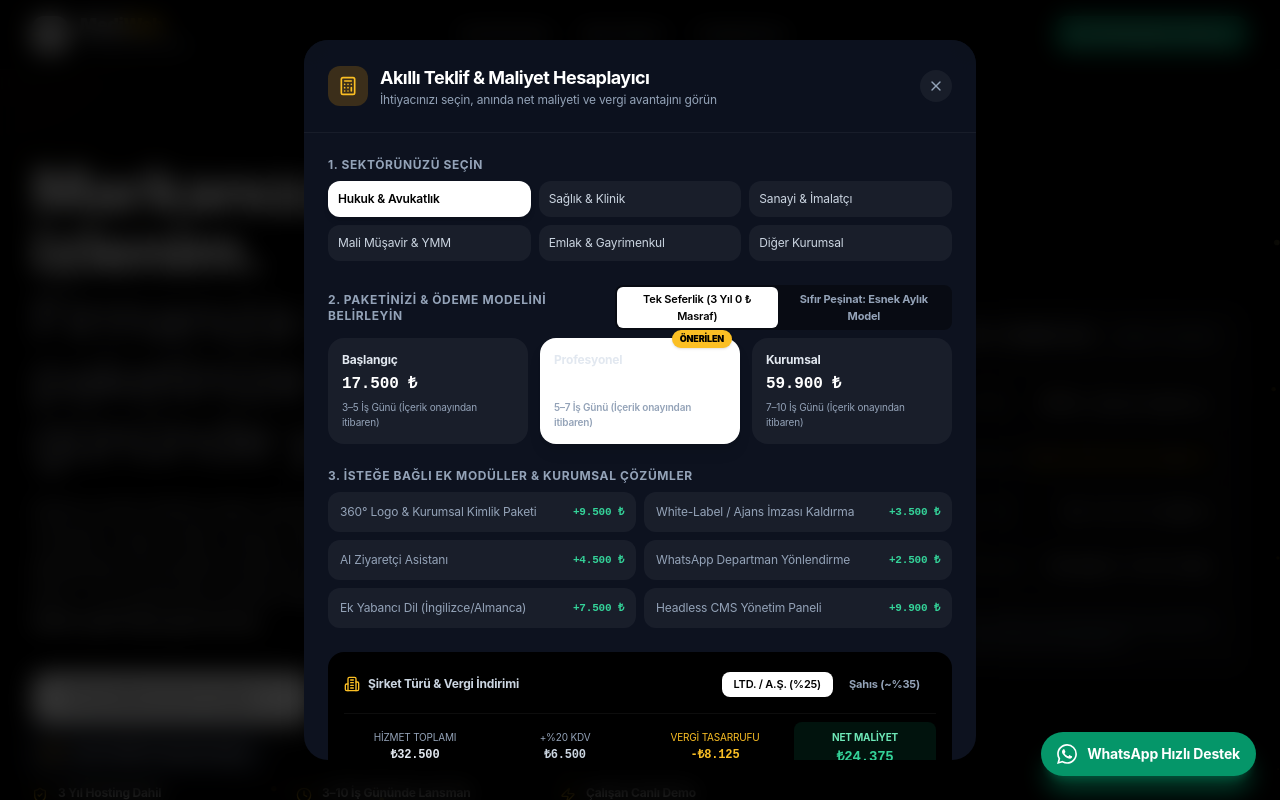
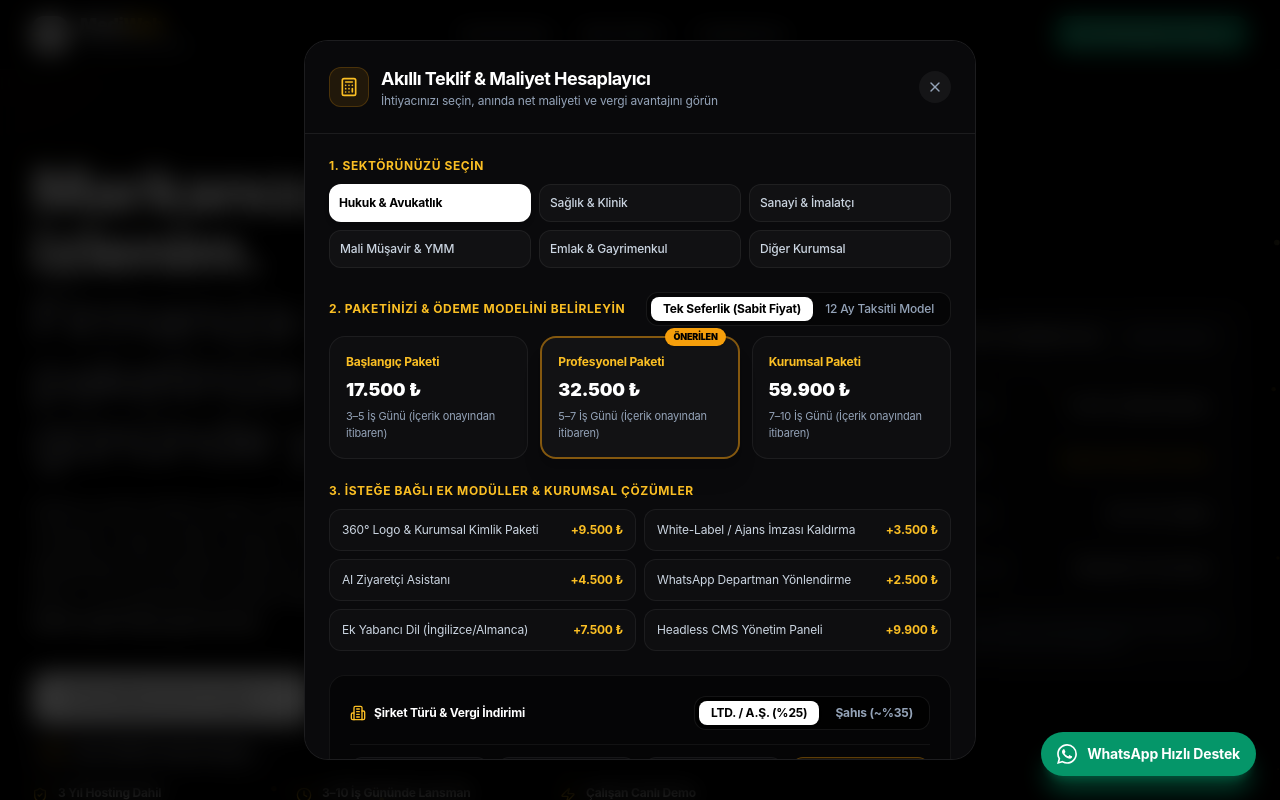
Before and after one commit to halilumutyalcin/landing, a Next.js app: page / in a window 1280 px wide. Both pictures are taken after a click on the button "Hızlı Teklif & Vergi Hesapla". Shown: the top 800 px of the page. Built offline with nearby package versions, Linux system fonts and the light colour scheme.

Commit message:
fix(ui): align engineering standards and proposal modal typography and colors

```diff
--- a/src/app/page.tsx
+++ b/src/app/page.tsx
@@ -58,7 +58,7 @@ export default function HomePage() {
       {/* Sabit Hızlı Teklif Hesaplayıcı Butonu */}
       <button
         onClick={() => setIsProposalModalOpen(true)}
-        className="fixed bottom-6 left-6 z-40 px-4 py-3 rounded-xl bg-[#161B26] hover:bg-[#1E2536] text-white shadow-xl flex items-center gap-2.5 text-xs sm:text-sm font-semibold transition-all hover:scale-105"
+        className="fixed bottom-6 left-6 z-40 px-4 py-3 rounded-xl bg-[#0A0A0C] hover:bg-[#141416] border border-white/[0.08] text-white shadow-2xl flex items-center gap-2.5 text-xs sm:text-sm font-semibold transition-all hover:scale-105"
       >
         <div className="w-6 h-6 rounded-lg bg-amber-500/15 text-amber-400 flex items-center justify-center">
           <Calculator className="w-3.5 h-3.5" />
--- a/src/components/home/HeroSection.tsx
+++ b/src/components/home/HeroSection.tsx
@@ -74,33 +74,33 @@ export const HeroSection: React.FC = () => {
           {/* Right Column: Corporate Engineering Standards Card */}
           <div className="hidden lg:block lg:col-span-4">
             <div className="bg-[#0A0A0C] border border-white/[0.08] rounded-2xl p-6 space-y-5 shadow-2xl relative">
-              <div className="flex items-center justify-between pb-4 border-b border-white/5">
+              <div className="flex items-center justify-between pb-4 border-b border-white/[0.08]">
                 <div className="flex items-center gap-2">
                   <div className="w-2.5 h-2.5 rounded-full bg-amber-400" />
-                  <span className="text-xs font-mono font-bold text-white uppercase tracking-wider">
+                  <span className="text-xs font-bold text-white uppercase tracking-wider">
                     Mühendislik Standartları
                   </span>
                 </div>
-                <span className="text-[10px] font-mono px-2 py-0.5 rounded bg-white/5 text-slate-400">
+                <span className="text-[11px] font-medium px-2.5 py-0.5 rounded-md bg-white/[0.04] border border-white/5 text-slate-400">
                   Pendik / İstanbul
                 </span>
               </div>
 
-              <div className="space-y-3 font-mono text-xs">
+              <div className="space-y-3 text-xs">
                 <div className="flex items-center justify-between p-3 rounded-xl bg-black/50 border border-white/5">
-                  <span className="text-slate-400">Lighthouse Skoru</span>
+                  <span className="text-slate-400 font-medium">Lighthouse Skoru</span>
                   <span className="text-white font-bold">90–95+ (Statik Sayfalar)</span>
                 </div>
                 <div className="flex items-center justify-between p-3 rounded-xl bg-black/50 border border-white/5">
-                  <span className="text-slate-400">İçerik Yaklaşımı</span>
+                  <span className="text-slate-400 font-medium">İçerik Yaklaşımı</span>
                   <span className="text-amber-400 font-bold">Meslek Kurallarına Duyarlı</span>
                 </div>
                 <div className="flex items-center justify-between p-3 rounded-xl bg-black/50 border border-white/5">
-                  <span className="text-slate-400">Barındırma &amp; SSL</span>
+                  <span className="text-slate-400 font-medium">Barındırma &amp; SSL</span>
                   <span className="text-white font-bold">İlk 3 Yıl 0 ₺ (Dahil)</span>
                 </div>
                 <div className="flex items-center justify-between p-3 rounded-xl bg-black/50 border border-white/5">
-                  <span className="text-slate-400">Teslimat Güvencesi</span>
+                  <span className="text-slate-400 font-medium">Teslimat Güvencesi</span>
                   <span className="text-white font-bold">Sözleşmeli 3–10 İş Günü</span>
                 </div>
               </div>
--- a/src/components/home/ProposalModal.tsx
+++ b/src/components/home/ProposalModal.tsx
@@ -88,23 +88,23 @@ Detayları görüşüp yayına almak için bilgi alabilir miyim?`;
         role="dialog"
         aria-modal="true"
         aria-labelledby="proposal-modal-title"
-        className="bg-[#0D121F] rounded-3xl w-full max-w-2xl max-h-[90vh] overflow-y-auto shadow-2xl relative"
+        className="bg-[#0A0A0C] border border-white/[0.08] rounded-3xl w-full max-w-2xl max-h-[90vh] overflow-y-auto shadow-2xl relative"
       >
         {/* Header */}
-        <div className="p-6 border-b border-white/5 flex items-center justify-between sticky top-0 bg-[#0D121F]/90 backdrop-blur-md z-10">
+        <div className="p-6 border-b border-white/[0.08] flex items-center justify-between sticky top-0 bg-[#0A0A0C]/95 backdrop-blur-md z-10">
           <div className="flex items-center gap-3">
-            <div className="w-10 h-10 rounded-xl bg-amber-500/20 text-amber-400 flex items-center justify-center">
+            <div className="w-10 h-10 rounded-xl bg-amber-500/10 border border-amber-500/20 text-amber-400 flex items-center justify-center">
               <Calculator className="w-5 h-5" />
             </div>
             <div>
-              <h3 id="proposal-modal-title" className="text-lg font-bold text-white">Akıllı Teklif & Maliyet Hesaplayıcı</h3>
+              <h3 id="proposal-modal-title" className="text-lg font-bold text-white">Akıllı Teklif &amp; Maliyet Hesaplayıcı</h3>
               <p className="text-xs text-slate-400">İhtiyacınızı seçin, anında net maliyeti ve vergi avantajını görün</p>
             </div>
           </div>
           <button
             onClick={onClose}
             aria-label="Hesaplayıcıyı Kapat"
-            className="w-8 h-8 rounded-full bg-white/5 hover:bg-white/10 text-slate-400 hover:text-white flex items-center justify-center transition-colors focus:outline-none focus-visible:ring-2 focus-visible:ring-blue-500"
+            className="w-8 h-8 rounded-full bg-white/5 hover:bg-white/10 text-slate-400 hover:text-white flex items-center justify-center transition-colors focus:outline-none focus-visible:ring-2 focus-visible:ring-amber-500"
           >
             <X className="w-4 h-4" />
           </button>
@@ -114,7 +114,7 @@ Detayları görüşüp yayına almak için bilgi alabilir miyim?`;
         <div className="p-6 space-y-6">
           {/* 1. Sector Choice */}
           <div>
-            <label className="text-xs font-bold uppercase tracking-wider text-slate-400 mb-2 block">
+            <label className="text-xs font-bold uppercase tracking-wider text-amber-400 mb-2.5 block">
               1. Sektörünüzü Seçin
             </label>
             <div className="grid grid-cols-2 sm:grid-cols-3 gap-2">
@@ -131,8 +131,8 @@ Detayları görüşüp yayına almak için bilgi alabilir miyim?`;
                   onClick={() => setSelectedSector(sec)}
                   className={`p-2.5 rounded-xl text-left text-xs transition-all ${
                     selectedSector === sec
-                      ? 'bg-white text-black font-semibold shadow-md'
-                      : 'bg-white/5 text-slate-300 hover:bg-white/10'
+                      ? 'bg-white text-black font-bold shadow-md'
+                      : 'bg-white/[0.03] border border-white/[0.06] text-slate-300 hover:bg-white/[0.08] hover:text-white font-medium'
                   }`}
                 >
                   {sec}
@@ -143,26 +143,26 @@ Detayları görüşüp yayına almak için bilgi alabilir miyim?`;
 
           {/* 2. Package Choice & Billing Model */}
           <div>
-            <div className="flex flex-col sm:flex-row sm:items-center justify-between gap-2 mb-2">
-              <label className="text-xs font-bold uppercase tracking-wider text-slate-400">
-                2. Paketinizi & Ödeme Modelini Belirleyin
+            <div className="flex flex-col sm:flex-row sm:items-center justify-between gap-2 mb-2.5">
+              <label className="text-xs font-bold uppercase tracking-wider text-amber-400">
+                2. Paketinizi &amp; Ödeme Modelini Belirleyin
               </label>
-              <div className="inline-flex items-center p-0.5 rounded-lg bg-black/40 text-[11px]">
+              <div className="inline-flex items-center p-1 rounded-xl bg-black/50 border border-white/[0.08] text-xs">
                 <button
                   onClick={() => setBillingModel('onetime')}
-                  className={`px-2.5 py-1 rounded-md font-bold transition-all ${
-                    billingModel === 'onetime' ? 'bg-white text-black font-semibold' : 'text-slate-400'
+                  className={`px-3 py-1 rounded-lg text-xs font-bold transition-all ${
+                    billingModel === 'onetime' ? 'bg-white text-black font-bold shadow-sm' : 'text-slate-400 hover:text-white font-medium'
                   }`}
                 >
-                  Tek Seferlik (3 Yıl 0 ₺ Masraf)
+                  Tek Seferlik (Sabit Fiyat)
                 </button>
                 <button
                   onClick={() => setBillingModel('waas')}
-                  className={`px-2.5 py-1 rounded-md font-bold transition-all ${
-                    billingModel === 'waas' ? 'bg-amber-500 text-black font-bold' : 'text-slate-400'
+                  className={`px-3 py-1 rounded-lg text-xs font-bold transition-all ${
+                    billingModel === 'waas' ? 'bg-amber-500 text-black font-bold shadow-sm' : 'text-slate-400 hover:text-white font-medium'
                   }`}
                 >
-                  Sıfır Peşinat: Esnek Aylık Model
+                  12 Ay Taksitli Model
                 </button>
               </div>
             </div>
@@ -181,20 +181,20 @@ Detayları görüşüp yayına almak için bilgi alabilir miyim?`;
                   <button
                     key={p.id}
                     onClick={() => setSelectedPackage(p.id)}
-                    className={`p-3.5 rounded-2xl text-left transition-all relative ${
+                    className={`p-4 rounded-2xl text-left transition-all relative ${
                       isSelected
-                        ? 'bg-white text-black font-semibold shadow-lg'
-                        : 'bg-white/5 text-slate-300 hover:bg-white/10'
+                        ? 'bg-[#121214] border-2 border-amber-500/50 shadow-xl text-white'
+                        : 'bg-white/[0.02] border border-white/[0.06] text-slate-300 hover:border-white/20 hover:bg-white/[0.04]'
                     }`}
                   >
                     {p.isPopular && (
-                      <span className="absolute -top-2 right-2 px-2 py-0.5 rounded-full bg-amber-400 text-[9px] font-black uppercase text-black shadow">
+                      <span className="absolute -top-2.5 right-3 px-2 py-0.5 rounded-full bg-amber-500 text-[9px] font-black uppercase text-black shadow">
                         Önerilen
                       </span>
                     )}
-                    <div className="text-xs font-bold text-slate-200">{p.name}</div>
-                    <div className="text-base font-black text-white font-mono mt-1">{priceLabel}</div>
-                    <div className="text-[10px] text-slate-400 mt-1">{subLabel}</div>
+                    <div className="text-xs font-bold text-amber-400">{p.name} Paketi</div>
+                    <div className="text-lg font-black text-white mt-1.5">{priceLabel}</div>
+                    <div className="text-[11px] text-slate-400 mt-1">{subLabel}</div>
                   </button>
                 );
               })}
@@ -203,8 +203,8 @@ Detayları görüşüp yayına almak için bilgi alabilir miyim?`;
 
           {/* 3. Extras */}
           <div>
-            <label className="text-xs font-bold uppercase tracking-wider text-slate-400 mb-2 block">
-              3. İsteğe Bağlı Ek Modüller & Kurumsal Çözümler
+            <label className="text-xs font-bold uppercase tracking-wider text-amber-400 mb-2.5 block">
+              3. İsteğe Bağlı Ek Modüller &amp; Kurumsal Çözümler
             </label>
             <div className="grid grid-cols-1 sm:grid-cols-2 gap-2">
               {[
@@ -220,14 +220,14 @@ Detayları görüşüp yayına almak için bilgi alabilir miyim?`;
                   <button
                     key={extra.id}
                     onClick={() => toggleExtra(extra.id)}
-                    className={`p-3 rounded-xl flex items-center justify-between text-xs transition-all ${
+                    className={`p-3 rounded-xl border flex items-center justify-between text-xs transition-all ${
                       isChecked
-                        ? 'bg-emerald-600/30 text-white font-semibold'
-                        : 'bg-white/5 text-slate-400 hover:bg-white/10'
+                        ? 'bg-amber-500/10 border-amber-500/40 text-white font-semibold shadow-sm'
+                        : 'bg-white/[0.02] border-white/[0.06] text-slate-300 hover:bg-white/[0.05] hover:text-white'
                     }`}
                   >
                     <span>{extra.label}</span>
-                    <span className="font-mono text-emerald-400 text-[11px] font-bold">{extra.price}</span>
+                    <span className="text-amber-400 text-xs font-bold">{extra.price}</span>
                   </button>
                 );
               })}
@@ -235,25 +235,25 @@ Detayları görüşüp yayına almak için bilgi alabilir miyim?`;
           </div>
 
           {/* 4. Company Tax Saving Simulator - Zero Outer Border */}
-          <div className="p-4 rounded-2xl bg-black">
-            <div className="flex items-center justify-between mb-3">
-              <span className="text-xs font-bold text-slate-300 flex items-center gap-2">
+          <div className="p-4 sm:p-5 rounded-2xl bg-black/50 border border-white/[0.06]">
+            <div className="flex items-center justify-between mb-3.5">
+              <span className="text-xs font-bold text-white flex items-center gap-2">
                 <Building2 className="w-4 h-4 text-amber-400" />
-                Şirket Türü & Vergi İndirimi
+                Şirket Türü &amp; Vergi İndirimi
               </span>
-              <div className="flex items-center gap-1 bg-black/40 p-1 rounded-xl">
+              <div className="flex items-center gap-1 bg-black/80 border border-white/[0.08] p-1 rounded-xl">
                 <button
                   onClick={() => setCompanyType('ltd')}
-                  className={`px-3 py-1 rounded-lg text-[11px] font-bold transition-all ${
-                    companyType === 'ltd' ? 'bg-white text-black font-semibold shadow' : 'text-slate-400 hover:text-white'
+                  className={`px-3 py-1 rounded-lg text-xs font-bold transition-all ${
+                    companyType === 'ltd' ? 'bg-white text-black font-bold shadow' : 'text-slate-400 hover:text-white'
                   }`}
                 >
                   LTD. / A.Ş. (%25)
                 </button>
                 <button
                   onClick={() => setCompanyType('individual')}
-                  className={`px-3 py-1 rounded-lg text-[11px] font-bold transition-all ${
-                    companyType === 'individual' ? 'bg-white text-black font-semibold shadow' : 'text-slate-400 hover:text-white'
+                  className={`px-3 py-1 rounded-lg text-xs font-bold transition-all ${
+                    companyType === 'individual' ? 'bg-white text-black font-bold shadow' : 'text-slate-400 hover:text-white'
                   }`}
                 >
                   Şahıs (~%35)
@@ -262,49 +262,49 @@ Detayları görüşüp yayına almak için bilgi alabilir miyim?`;
             </div>
 
             {/* Calculations Breakdown */}
-            <div className="grid grid-cols-2 sm:grid-cols-4 gap-2 text-center pt-2 border-t border-white/5">
-              <div className="p-2 rounded-lg bg-black/30">
-                <div className="text-[10px] text-slate-400 uppercase">Hizmet Toplamı</div>
-                <div className="text-xs font-mono font-bold text-slate-200 mt-0.5">{formatCurrency(subTotal)}</div>
+            <div className="grid grid-cols-2 sm:grid-cols-4 gap-2 text-center pt-3 border-t border-white/5">
+              <div className="p-2.5 rounded-xl bg-[#0A0A0C] border border-white/5">
+                <div className="text-[10px] text-slate-400 uppercase font-semibold">Hizmet Toplamı</div>
+                <div className="text-xs font-bold text-white mt-1">{formatCurrency(subTotal)}</div>
               </div>
-              <div className="p-2 rounded-lg bg-black/30">
-                <div className="text-[10px] text-slate-400 uppercase">+%20 KDV</div>
-                <div className="text-xs font-mono font-bold text-slate-300 mt-0.5">{formatCurrency(kdvAmount)}</div>
+              <div className="p-2.5 rounded-xl bg-[#0A0A0C] border border-white/5">
+                <div className="text-[10px] text-slate-400 uppercase font-semibold">+%20 KDV</div>
+                <div className="text-xs font-bold text-slate-300 mt-1">{formatCurrency(kdvAmount)}</div>
               </div>
-              <div className="p-2 rounded-lg bg-black/30">
-                <div className="text-[10px] text-amber-400 uppercase">Vergi Tasarrufu</div>
-                <div className="text-xs font-mono font-bold text-amber-400 mt-0.5">-{formatCurrency(corporateTaxSaving)}</div>
+              <div className="p-2.5 rounded-xl bg-[#0A0A0C] border border-white/5">
+                <div className="text-[10px] text-amber-400 uppercase font-semibold">Vergi Tasarrufu</div>
+                <div className="text-xs font-bold text-amber-400 mt-1">-{formatCurrency(corporateTaxSaving)}</div>
               </div>
-              <div className="p-2 rounded-lg bg-emerald-500/10">
-                <div className="text-[10px] text-emerald-300 font-bold uppercase">Net Maliyet</div>
-                <div className="text-sm font-mono font-black text-emerald-400 mt-0.5">{formatCurrency(netEffectiveCost)}</div>
+              <div className="p-2.5 rounded-xl bg-amber-500/10 border border-amber-500/30">
+                <div className="text-[10px] text-amber-300 font-bold uppercase">Net Maliyet</div>
+                <div className="text-sm font-black text-amber-400 mt-0.5">{formatCurrency(netEffectiveCost)}</div>
               </div>
             </div>
           </div>
         </div>
 
         {/* Footer Actions */}
-        <div className="p-6 bg-black border-t border-white/5 flex flex-col sm:flex-row items-center justify-between gap-4">
+        <div className="p-6 bg-black border-t border-white/[0.08] flex flex-col sm:flex-row items-center justify-between gap-4">
           <div>
-            <div className="text-xs text-slate-400">
+            <div className="text-xs text-slate-400 font-medium">
               {billingModel === 'waas' ? 'Efektif Başlangıç & Aylık Taahhüt:' : 'Efektif Net Maliyetiniz:'}
             </div>
-            <div className="text-xl sm:text-2xl font-black text-emerald-400 font-mono">
+            <div className="text-xl sm:text-2xl font-black text-amber-400 mt-0.5">
               {formatCurrency(netEffectiveCost)}
               {billingModel === 'waas' && (
-                <span className="text-base sm:text-lg text-white font-mono font-bold ml-1.5">
+                <span className="text-base sm:text-lg text-white font-bold ml-1.5">
                   + {pkg.waasMonthlyFormatted}/ay
                 </span>
               )}
-              <span className="text-xs text-slate-400 font-sans font-normal ml-2 block sm:inline">
-                (KDV & Vergi İndirimi Sonrası)
+              <span className="text-xs text-slate-400 font-normal ml-2 block sm:inline">
+                (KDV &amp; Vergi İndirimi Sonrası)
               </span>
             </div>
           </div>
 
           <button
             onClick={handleWhatsAppSubmit}
-            className="w-full sm:w-auto px-6 py-3 rounded-xl bg-emerald-600 hover:bg-emerald-500 text-white font-medium text-xs sm:text-sm shadow-lg shadow-emerald-600/25 flex items-center justify-center gap-2 transition-all hover:scale-[1.02]"
+            className="w-full sm:w-auto px-6 py-3.5 rounded-xl bg-emerald-600 hover:bg-emerald-500 text-white font-bold text-xs sm:text-sm shadow-xl shadow-emerald-600/25 flex items-center justify-center gap-2.5 transition-all hover:scale-[1.02]"
           >
             <WhatsAppIcon className="w-4 h-4 fill-current shrink-0" />
             <span>Bu Teklifi WhatsApp'tan Al</span>
```
